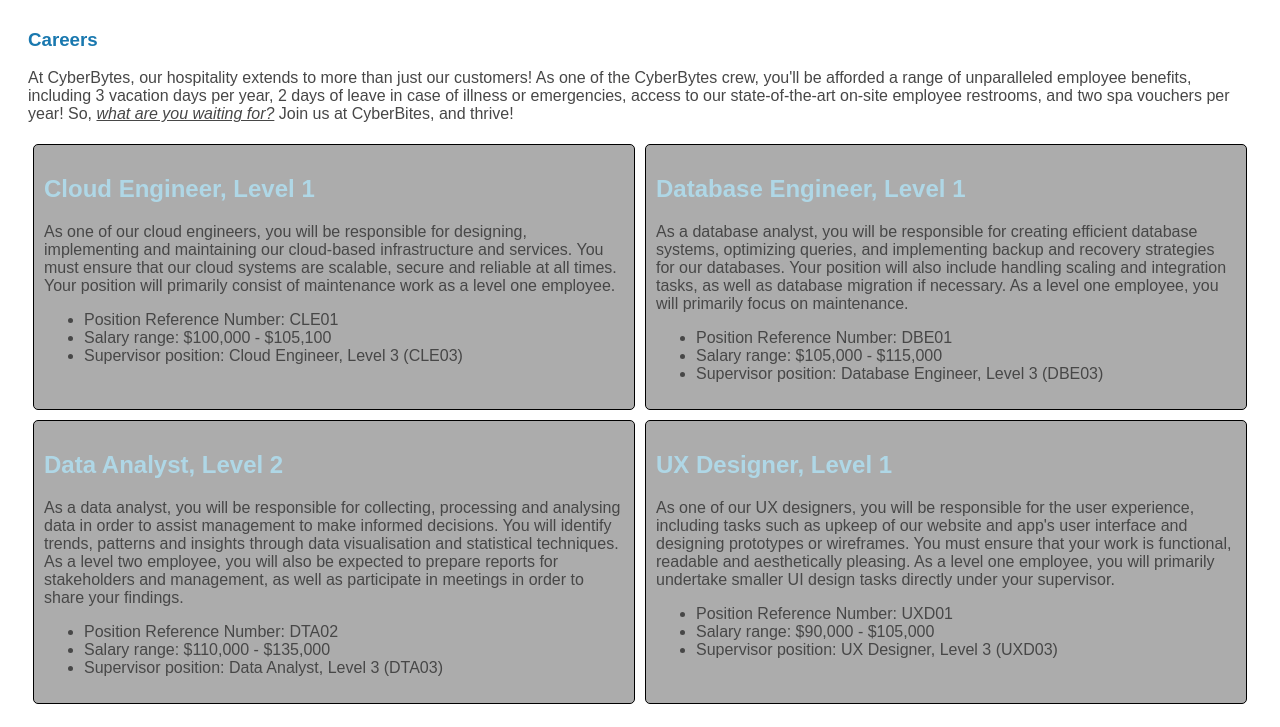
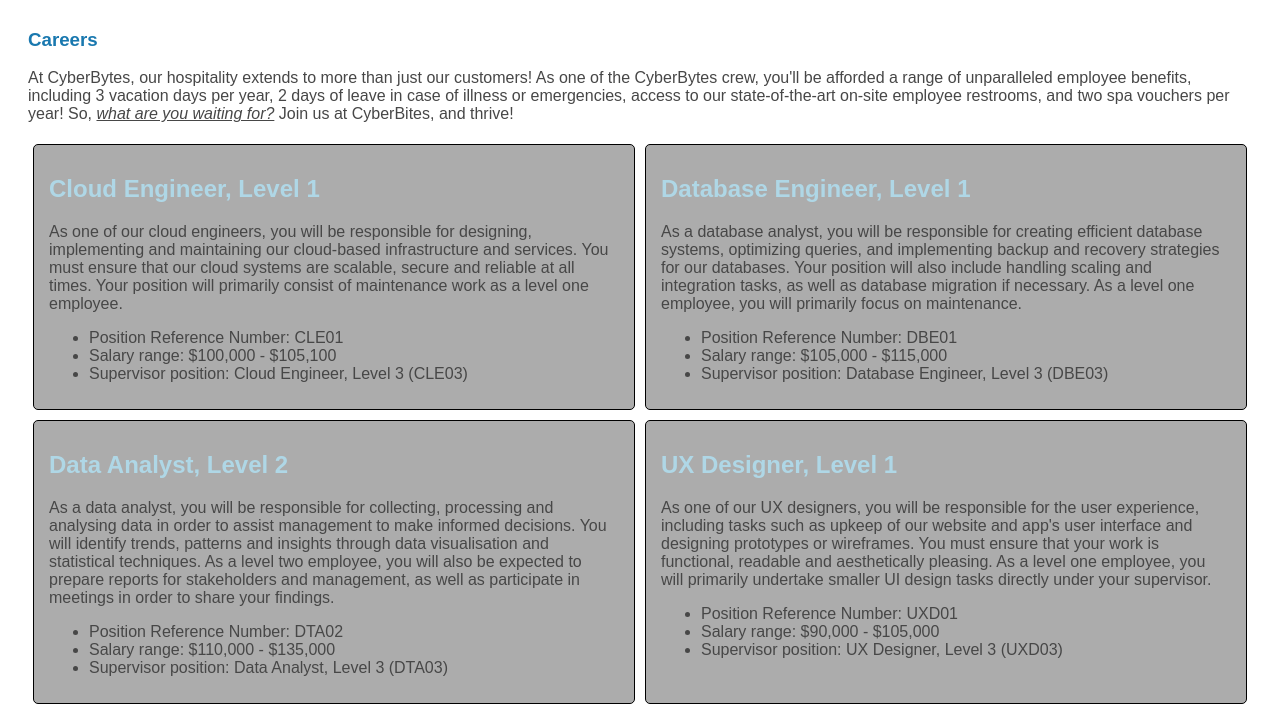
Before and after one commit to WilkiSwin406/WebTechAssignment1, a PHP site: page /jobs.html in a window 1280 px wide. Shown: the part 112-839 px from the top of the page. Run offline with PHP 8.4, Linux system fonts and the light colour scheme.

Commit message:
small text changes

```diff
--- a/jobs.html
+++ b/jobs.html
@@ -34,7 +34,7 @@
                 <h2>Cloud Engineer, Level 1</h2>
                 <p>As one of our cloud engineers, you will be responsible for designing, implementing and maintaining our cloud-based infrastructure and services. You must ensure that our cloud systems are scalable, secure and reliable at all times. Your position will primarily consist of maintenance work as a level one employee.</p>
                 <ul>
-                    <li>Position Reference Number: CLE01</li>
+                    <li>Position Reference Number: CLE01</li> <!-- reference number format: three-letter abbreviation of job title, two numbers that signify seniority level -->
                     <li>Salary range: $100,000 - $105,100</li>
                     <li>Supervisor position: Cloud Engineer, Level 3 (CLE03)</li>
                 </ul>
--- a/styles.css
+++ b/styles.css
@@ -239,6 +239,8 @@ label {
     background-color: #acacac;
     border: 1px solid black;
     padding: 10px;
+    padding-left: 15px;
+    padding-right: 15px;
     margin: 5px;
     border-radius: 5px;
     transition: background-color 0.15s linear;
```
